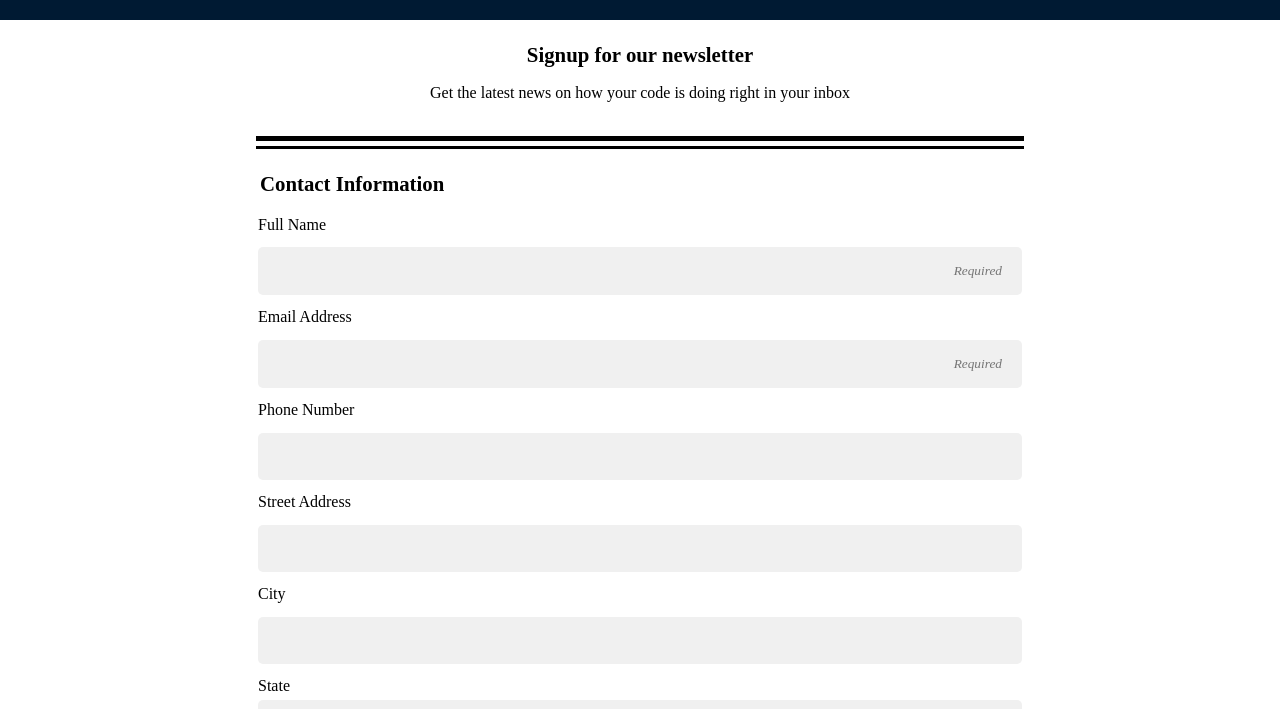
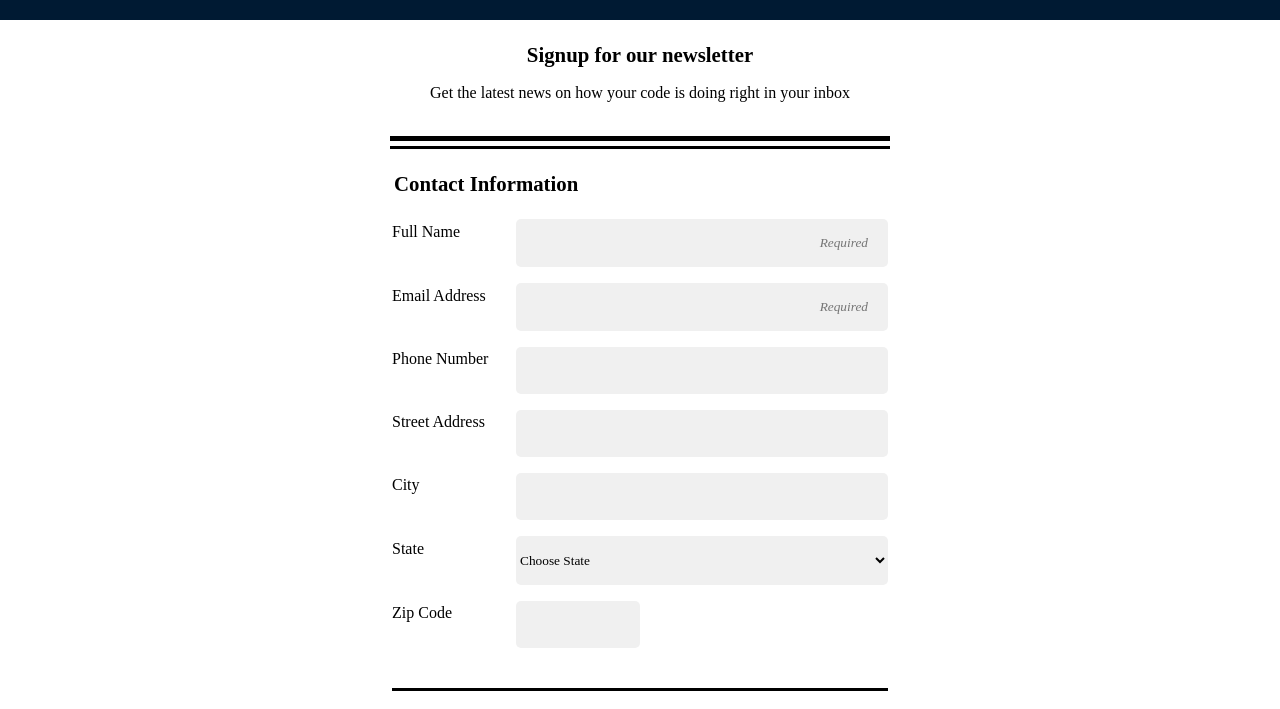
Before and after one commit to achatcher/techdegree-project-3, a plain HTML site: page index.html in a window 1280 px wide. Shown: the part 49-758 px from the top of the page. Drawn offline with Linux system fonts and the light colour scheme; a web font is replaced by a local one.

Commit message:
ready for review
ready for review

```diff
--- a/index.html
+++ b/index.html
@@ -25,16 +25,27 @@
             <form>
                 <fieldset class="contact-info">
                     <legend class="font section-head">Contact Information</legend>
+                    <div class="flex-pair">
                         <label for="name">Full Name</label>
                         <input type="text" id="name" name="user-name" placeholder="Required" required>
+                    </div>
+                    <div class="flex-pair">
                         <label for="email">Email Address</label>
-                    <input type="text" id="email" name="user-email" placeholder="Required" required>
+                        <input type="email" id="email" name="user-email" placeholder="Required" required>
+                    </div>
+                    <div class="flex-pair">
                         <label for="number">Phone Number</label>
-                    <input type="text" id="number" name="user-number">
+                        <input type="tel" id="number" name="user-number">
+                    </div>
+                    <div class="flex-pair">
                         <label for="address">Street Address</label>
                         <input type="text" id="address" name="user-address">
+                    </div>
+                    <div class="flex-pair">
                         <label for="city">City</label>
                         <input type="text" id="city" name="user-city">
+                    </div>
+                    <div class="flex-pair state">
                         <label for="state">State</label>
                         <select id="state" name="user-state">
                             <option value="" disabled selected>Choose State</option>
@@ -89,8 +100,11 @@
                             <option value="wisconsin">Wisonsin</option>
                             <option value="wyoming">Wyoming</option>
                         </select><br>
+                    </div>
+                    <div class="flex-pair">
                         <label for="zip">Zip Code</label>
                         <input type="text" id="zip" name="user-zip">
+                    </div>
                 </fieldset>
                 <fieldset class="newsletter">
                     <legend class="font section-head">Newsletter</legend>
@@ -109,8 +123,8 @@
                         <label class="inline" for="topics">Other topics you'd like to hear about</label>
                         <textarea class="rounded" id="topics" name="other_topics"></textarea>
                     </div>
+                    <button type="submit" class="font rounded">Sign Up</button>
                 </fieldset>
-                <button type="submit" class="font rounded">Sign Up</button>
             </form>
         </div>
     </main>
--- a/style.css
+++ b/style.css
@@ -20,6 +20,8 @@ header,
 }
 
 input[type="text"],
+input[type="tel"],
+input[type="email"],
 button,
 select {
     padding: 1rem 0;
@@ -27,18 +29,23 @@ select {
 
 .rounded,
 select,
-input[type="text"] {
+input[type="text"],
+input[type="tel"],
+input[type="email"] {
     border-radius: 5px;
     border: none;
 }
 
 input[type="text"],
+input[type="tel"],
+input[type="email"],
 textarea,
 select {
     background-color: #F0F0F0;
 }
 
-input[placeholder] {
+input[type="text"]::placeholder,
+input[type="email"]::placeholder {
     text-align: right;
     font-style: italic;
     padding: 1rem 20px;
@@ -50,7 +57,8 @@ input[type="checkbox"] {
 }
 
 form,
-.contact-info {
+.contact-info,
+.flex-pair {
     display: flex;
     flex-direction: column;
 }
@@ -75,7 +83,7 @@ textarea {
 }
 
 form {
-    max-width: 768px;
+    max-width: 500px;
     margin: 0 auto;
 }
 
@@ -121,6 +129,10 @@ button,
     margin: 0;
 }
 
+#zip {
+    width: 50%;
+}
+
 h2 {
     margin-bottom: 5px;
 }
@@ -140,6 +152,7 @@ form::before {
 
 input,
 .section-head,
+select,
 footer {
     margin: .5rem 0;
 }
@@ -156,6 +169,40 @@ footer {
     font-size: .9rem;
 }
 
+input:focus, textarea:focus, select:focus {
+    background-color: lightseagreen;
+}
+input[type=text],
+input[type=tel],
+input[type=email],
+select,textarea {
+    width: 100%;
+    transition: width .35s ease-in-out;
+  }
+
+  input[type=text]:focus,
+  input[type=tel]:focus,
+  input[type=email]:focus,
+  select:focus, textarea:focus {
+    width: 250px;
+  }
+
 @media screen and (min-width: 768px) {
 
+    .flex-pair {
+        flex-direction: row;
+        }
+    .contact-info input,
+    .contact-info select {
+        flex-grow: 1;
+        flex-basis: 75%;
+        }
+    .contact-info label {
+        flex-basis: 25%;
+        height:50px;
+        margin: auto 0;
+        }
+    #zip {
+        max-width: 25%;
     }
+    }
```
Lines whose indentation alone changed are shown as unchanged.
